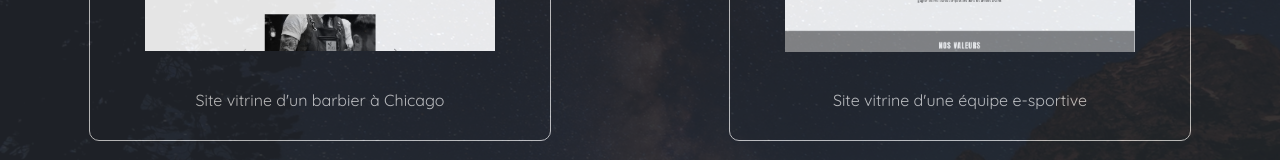
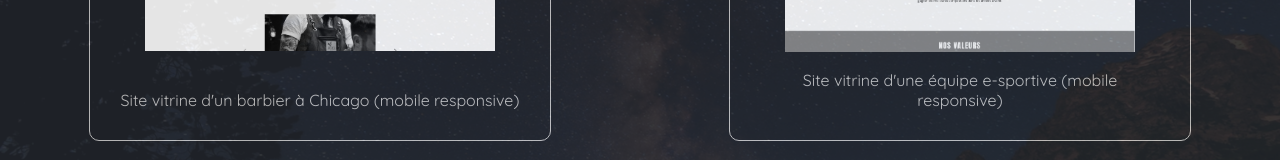
Before and after one commit to s0kette/portfolio, a React (Create React App) app: page / in a window 1280 px wide. Shown: the part 3270-3430 px from the top of the page. Built offline with nearby package versions, Linux system fonts and the light colour scheme.

Commit message:
adds responsive informations in projects

```diff
--- a/src/components/Projects.jsx
+++ b/src/components/Projects.jsx
@@ -23,14 +23,14 @@ function Projects() {
             <div className='frenchcuts'>
                 <a className='link' href="https://www.french-cuts.com" target="_blank" rel="noreferrer">
                     <img src="./img/FrenchCuts.png" alt="" />
-                    <p>Site vitrine d'un barbier à Chicago</p>
+                    <p>Site vitrine d'un barbier à Chicago (mobile responsive)</p>
                 </a>
             </div>
 
             <div className='grandspirit'>
                 <a className='link' href="https://grandspirit.vercel.app/" target="_blank" rel="noreferrer">
                     <img src="./img/GrandSpirit.png" alt="" />
-                    <p>Site vitrine d'une équipe e-sportive</p>
+                    <p>Site vitrine d'une équipe e-sportive (mobile responsive)</p>
                 </a>
             </div>
 
```
